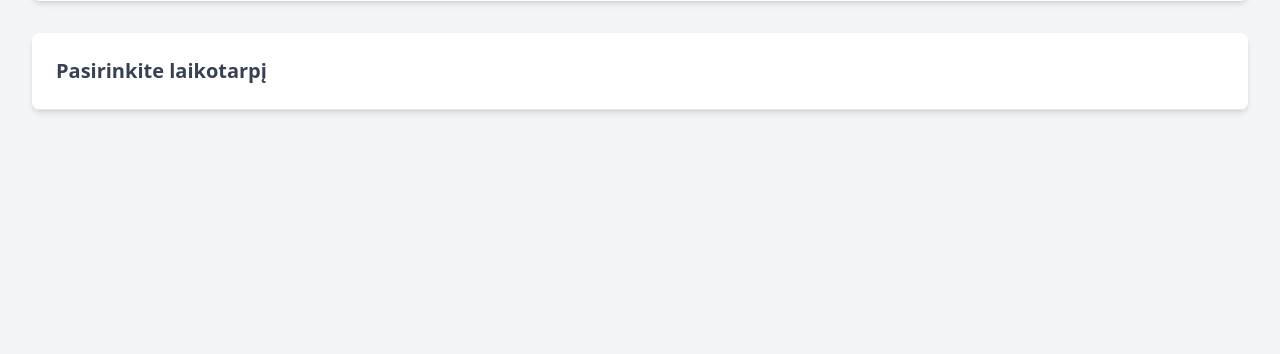
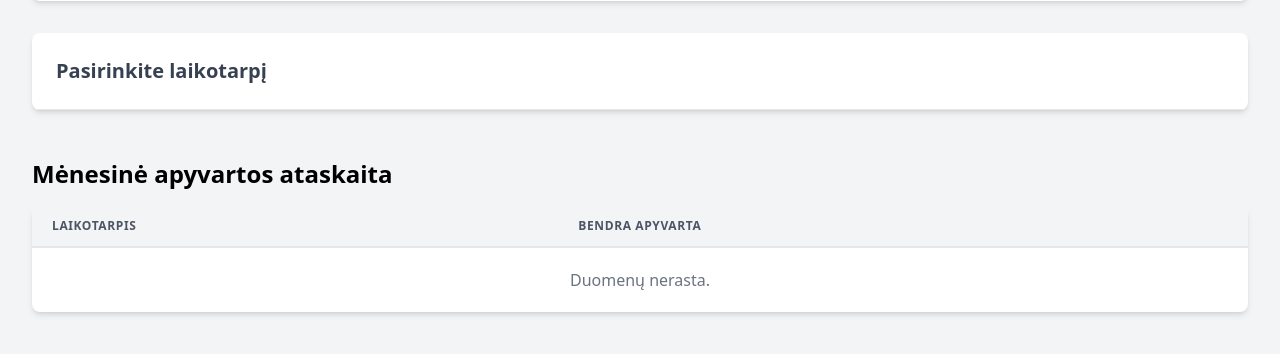
Before and after one commit to Medzioklis/2-tarpinis, a Flask app: page /stats in a window 1280 px wide. Shown: the part 287-641 px from the top of the page. Run offline with Flask 3, Linux system fonts and the light colour scheme; data that the repository does not hold is empty; some libraries are stand-ins or nearby versions.

Commit message:
menesines apyvartas imeciau

```diff
--- a/routes/stats.py
+++ b/routes/stats.py
@@ -2,6 +2,7 @@ from flask import Blueprint, render_template, request
 from sqlalchemy import func, select, extract
 from models.order_class import Order, OrderItem
 from models.product_class import Product
+from services.statistic_services import get_monthly_profits
 from database import db
 from datetime import datetime
 
@@ -57,26 +58,13 @@ def stats():
         except (ValueError, TypeError):
             title = "Neteisingas datos formatas. Pabandykite dar kartą."
 
+    monthly_profits_data = get_monthly_profits()
+
     # Perduodame gautus parametrus atgal į šabloną, kad forma "atsimintų" pasirinkimus
     return render_template('statistic/stats.html',
                            title=title,
                            header_label=header_label,
                            stats_data=stats_data,
                            selected_period=period,
-                           date_filter_value=date_filter_str)
-
-
-# Grąžinaм statistiką apie pelningiausius mėnesius
-def get_monthly_profitability():
-    monthly_profit_query = (
-        select(
-            func.extract('year', Order.timestamp).label('metai'),
-            func.extract('month', Order.timestamp).label('menuo'),
-            func.sum(Order.total_price).label('menesio_apyvarta')
-        )
-        .group_by('metai', 'menuo')
-        .order_by(func.sum(Order.total_price).desc())
-    )
-
-    monthly_profits = db.session.execute(monthly_profit_query).all()
-    return render_template('statistic/stats.html', m_stats=monthly_profits)
+                           date_filter_value=date_filter_str,
+                           profits=monthly_profits_data)
--- a/services/statistic_services.py
+++ b/services/statistic_services.py
@@ -1,27 +1,45 @@
 from sqlalchemy import func, select
-from .models import Order, OrderItem, Product, Review
+from models.product_class import Product
+from models.review_class import Review
+from models.order_class import Order
 from database import db
 
-
-#     Grąžina statistiką apie pardavimus kiekvienai dienai
-#     Rezultatas: sąrašas eilučių su (diena, parduotų prekių kiekis, dienos apyvarta)
-def get_daily_sales_stats():
-
-    daily_stats_query = (
+# Grąžina prekių sąrašą, surikiuotą pagal vidutinį įvertinimą
+# Rezultatas: sąrašas eilučių su (prekės pavadinimas, vidutinis įvertinimas, atsiliepimų kiekis)
+def get_best_rated_products():
+    best_rated_query = (
         select(
-            func.date(Order.timestamp).label('diena'),
-            func.sum(OrderItem.quantity).label('parduotu_prekiu_kiekis'),
-            func.sum(OrderItem.quantity * OrderItem.price_per_unit).label('dienos_apyvarta')
+            Product.name,
+            func.avg(Review.rating).label('vidutinis_ivertinimas'),
+            func.count(Review.id).label('atsiliepimu_kiekis')
         )
-        .join(Order, OrderItem.order_id == Order.id)
-        .group_by(func.date(Order.timestamp))
-        .order_by(func.date(Order.timestamp).desc())
+        .join(Review, Product.reviews)  # Galima naudoti ryšį tiesiogiai
+        .group_by(Product.id)
+        .order_by(
+            func.avg(Review.rating).desc(),
+            func.count(Review.id).desc()
+        )
+        .limit(10) # Pasirenkame pvz., Top 10 prekių
     )
 
-    daily_stats = db.session.execute(daily_stats_query).all()
+    best_rated_products = db.session.execute(best_rated_query).all()
+    return best_rated_products
+    # # Pavyzdinis atvaizdavimas konsolėje
+    # print("\n--- Geriausiai įvertintos prekės ---")
+    # for pavadinimas, vidurkis, kiekis in best_rated_products:
+    #     print(f'Prekė: "{pavadinimas}", Įvertinimas: {vidurkis:.1f}/5 ({kiekis} atsiliepimų)')
 
-    # Pavyzdinis atvaizdavimas konsolėje
-    for diena, kiekis, apyvarta in daily_stats:
-        print(f"Data: {diena}, Parduota vnt.: {kiekis}, Apyvarta: {apyvarta:.2f} €")
-
-    return daily_stats
+# Menesiu statistika
+def get_monthly_profits():
+    monthly_profit_query = (
+        select(
+            func.extract('year', Order.timestamp).label('metai'),
+            func.extract('month', Order.timestamp).label('menuo'),
+            func.sum(Order.total_price).label('menesio_apyvarta')
+        )
+        .where(Order.deleted == False)
+        .group_by('metai', 'menuo')
+        .order_by(func.sum(Order.total_price).desc())
+    )
+    monthly_profits = db.session.execute(monthly_profit_query).all()
+    return monthly_profits
--- a/templates/statistic/stats.html
+++ b/templates/statistic/stats.html
@@ -70,4 +70,47 @@
         {% endif %}
     </div>
 </div>
+<div class="container mx-auto p-4">
+    <h1 class="text-2xl font-bold mb-4">Mėnesinė apyvartos ataskaita</h1>
+
+    <div class="bg-white shadow-md rounded-lg overflow-hidden">
+        <table class="min-w-full leading-normal">
+            <thead>
+                <tr>
+                    <th class="px-5 py-3 border-b-2 border-gray-200 bg-gray-100 text-left text-xs font-semibold text-gray-600 uppercase tracking-wider">
+                        Laikotarpis
+                    </th>
+                    <th class="px-5 py-3 border-b-2 border-gray-200 bg-gray-100 text-left text-xs font-semibold text-gray-600 uppercase tracking-wider">
+                        Bendra Apyvarta
+                    </th>
+                </tr>
+            </thead>
+            <tbody>
+                {# Ciklas per kiekvieną eilutę 'profits' sąraše #}
+                {% for row in profits %}
+                <tr>
+                    <td class="px-5 py-5 border-b border-gray-200 bg-white text-sm">
+                        {# Prieiname prie duomenų pagal užklausoje nurodytus 'label' pavadinimus #}
+                        <p class="text-gray-900 whitespace-no-wrap">
+                            {{ row.metai|int }}-{{ '%02d'|format(row.menuo|int) }}
+                        </p>
+                    </td>
+                    <td class="px-5 py-5 border-b border-gray-200 bg-white text-sm">
+                        <p class="text-gray-900 whitespace-no-wrap">
+                           {{ "%.2f"|format(row.menesio_apyvarta) }} €
+                        </p>
+                    </td>
+                </tr>
+                {# Jei sąrašas tuščias, parodome pranešimą #}
+                {% else %}
+                <tr>
+                    <td colspan="2" class="px-5 py-5 text-center text-gray-500">
+                        Duomenų nerasta.
+                    </td>
+                </tr>
+                {% endfor %}
+            </tbody>
+        </table>
+    </div>
+</div>
 {% endblock %}
```
